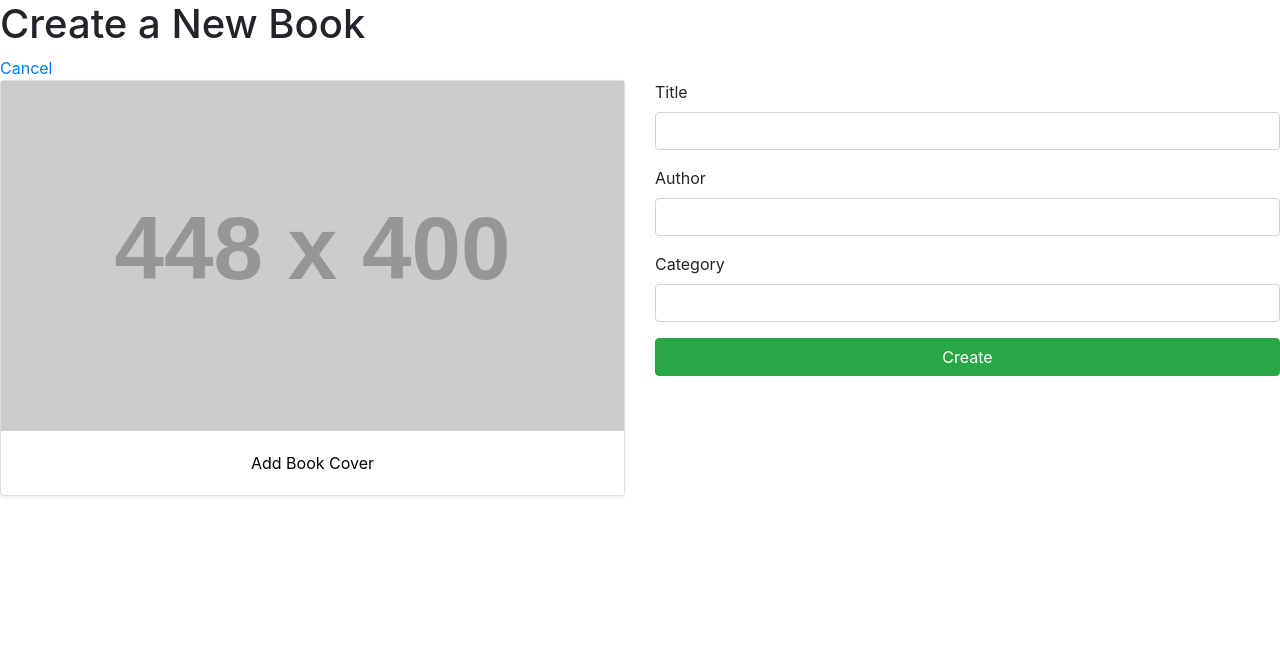
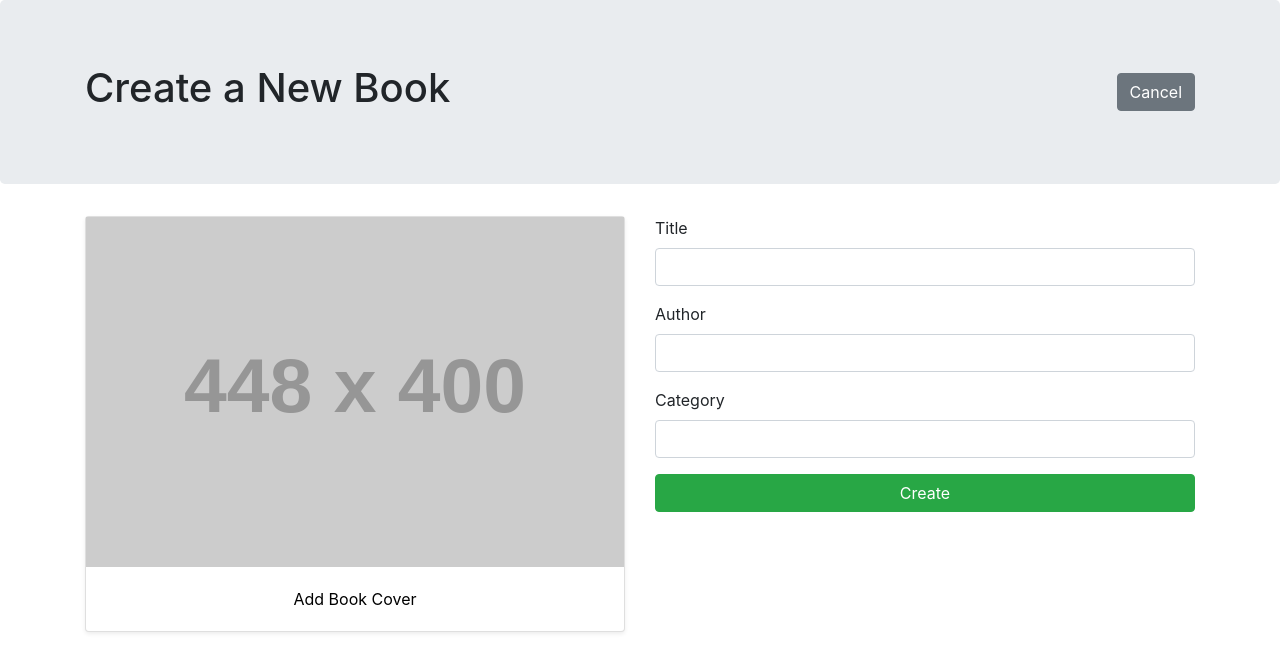
Before and after one commit to TerrenceLJones/helpscout-project, a React (Create React App) app: page /books/new in a window 1280 px wide. Shown: the top 672 px of the page. Built offline with nearby package versions, Linux system fonts and the light colour scheme.

Commit message:
Update CreateBook component

```diff
--- a/src/pages/createBook/CreateBook.js
+++ b/src/pages/createBook/CreateBook.js
@@ -3,13 +3,14 @@ import PropTypes from 'prop-types';
 import { connect } from 'react-redux';
 import { Link } from 'react-router-dom';
 
+import Header from 'components/Header';
 import CreateBookFrom from 'components/bookForm';
 
 import { booksActions } from 'state/modules/books';
 
 const CreateBook = ({ createBook, history }) => {
 
-  const handleSubmit = (bookValues) => {
+  const onSubmit = (bookValues) => {
     createBook(bookValues)
       .then(({ payload: { data: newBook } }) => {
         history.replace(`/books/${newBook.id}`);
@@ -18,19 +19,21 @@ const CreateBook = ({ createBook, history }) => {
 
   const getHeader = () => {
     return (
-      <header>
+      <Header>
         <h1>Create a New Book</h1>
-        <Link to={ `/books` }>Cancel</Link>
-      </header>
+        <Link className="btn btn-secondary" to="/books">Cancel</Link>
+      </Header>
     );
   }
 
   return (
-    <div>
+    <main>
       { getHeader() }
 
-      <CreateBookFrom handleSubmit={ handleSubmit } />
-    </div>
+      <div className="container">
+        <CreateBookFrom onSubmit={ onSubmit } />
+      </div>
+    </main>
   );
 }
 
```
